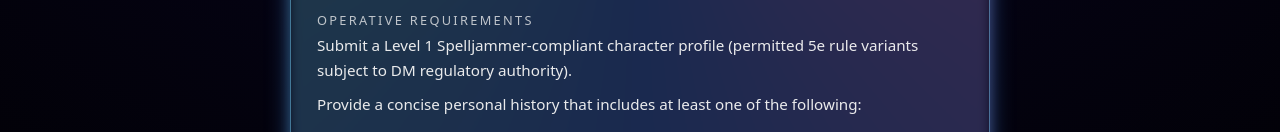
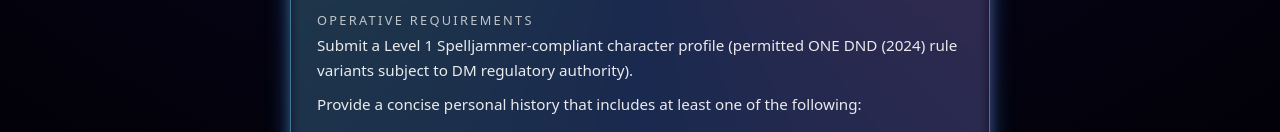
Before and after one commit to krispaskov-ash/heist-test3, a plain HTML site: page invite.html in a window 1280 px wide. Shown: the part 801-933 px from the top of the page. Drawn offline with Linux system fonts and the light colour scheme; grey boxes are pictures that could not be loaded.

Commit message:
Update invite.html

```diff
--- a/invite.html
+++ b/invite.html
@@ -276,7 +276,7 @@
       <div class="section-title">Operative Requirements</div>
 
       <p class="text-block">
-        Submit a Level 1 Spelljammer-compliant character profile (permitted 5e rule variants subject to DM regulatory authority).
+        Submit a Level 1 Spelljammer-compliant character profile (permitted ONE DND (2024) rule variants subject to DM regulatory authority).
       </p>
 
       <p class="text-block">
```
